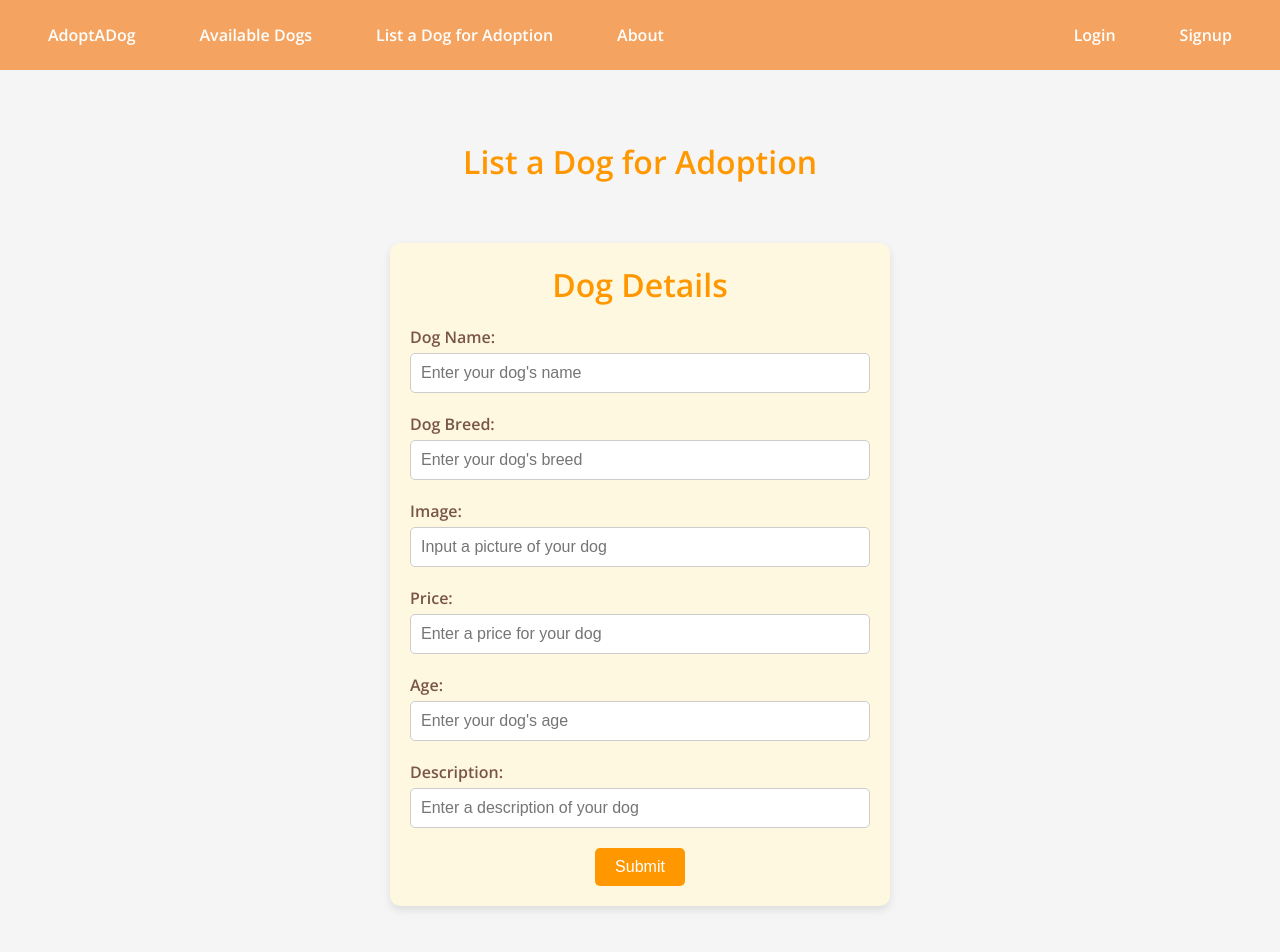
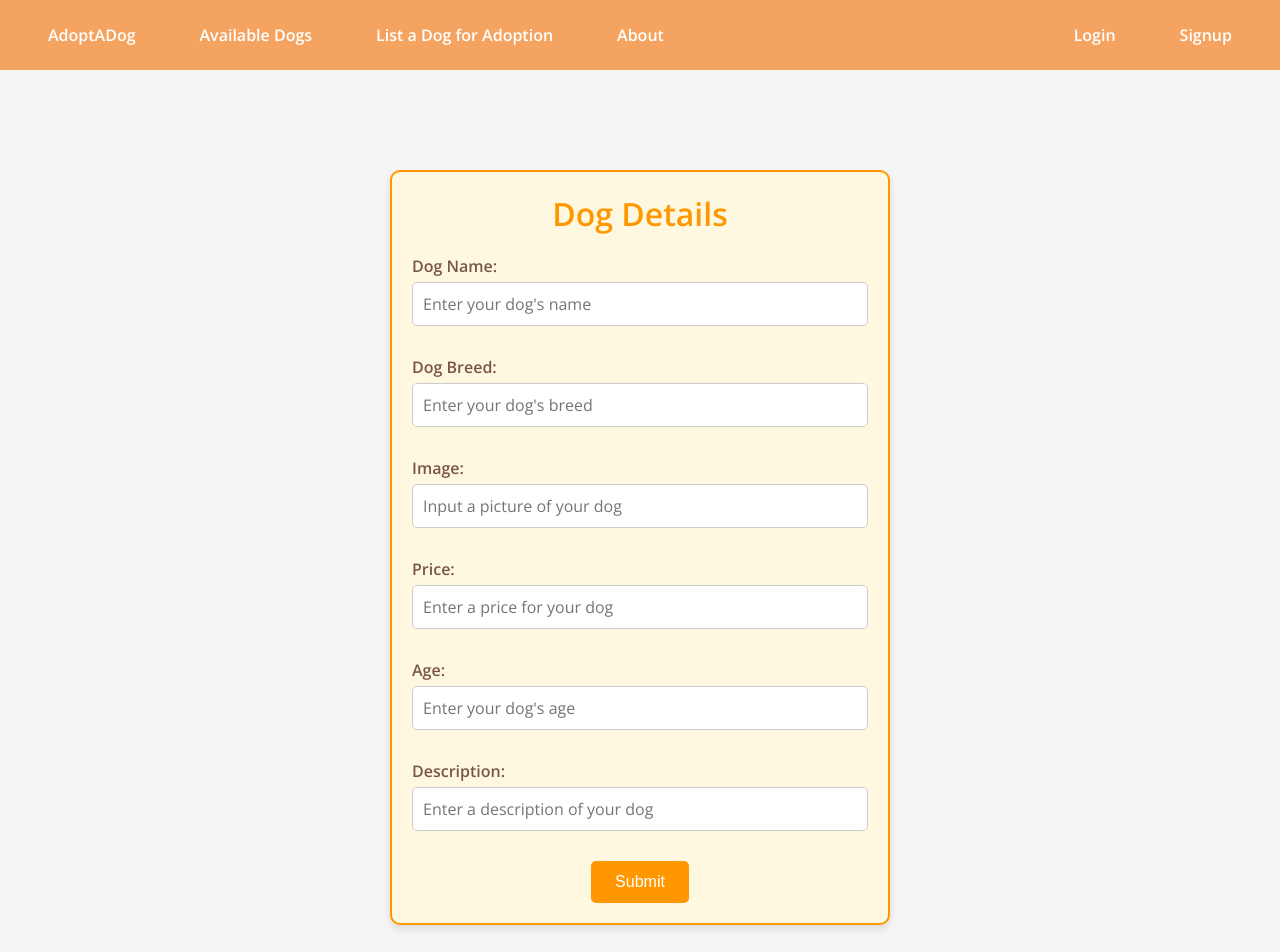
Before and after one commit to asuarez9382/AdoptADog, a React (Create React App) app in the folder client/: page /listdog in a window 1280 px wide. Shown: the top 952 px of the page. Built offline with nearby package versions, Linux system fonts and the light colour scheme; no server answers.

Commit message:
adds navigation after submitting a dog

```diff
--- a/client/src/components/DogForm.js
+++ b/client/src/components/DogForm.js
@@ -1,4 +1,5 @@
 import React, { useState, useContext } from "react";
+import { useNavigate } from "react-router-dom";
 import { DogContext } from "./AppContext";
 import { useFormik } from "formik";
 import { dogFormSchema } from "../formSchema";
@@ -8,6 +9,8 @@ import { dogFormSchema } from "../formSchema";
 function DogForm(){
 
     const { dogList, setDogList } = useContext(DogContext)
+
+    const navigate = useNavigate();
 
     const formik = useFormik({
         initialValues: {
@@ -42,8 +45,8 @@ function DogForm(){
             })
             .then(data => {
                 console.log('New dog data:', data);
-                return setDogList([...dogList, data])
-
+                setDogList([...dogList, data])
+                navigate('/')
             })
             .catch(error => {
                 console.error('Error adding new dog:', error);
--- a/client/src/index.css
+++ b/client/src/index.css
@@ -249,68 +249,81 @@ button:hover {
 .list-dog-container {
   max-width: 600px;
   margin: 50px auto;
-  padding: 20px;
   text-align: center;
-}
-
-.list-dog-container h1 {
-  color: #ff9800; /* Orange color for the title */
-  font-size: 2rem;
-  margin-bottom: 60px;
 }
 
 /* Styles for DogForm component */
 .dog-form {
   max-width: 500px;
-  margin: 0 auto;
+  margin: 100px auto;
   padding: 20px;
-  border-radius: 10px;
   background-color: #fff8e1; /* Light cream background */
+  border: 2px solid #ff9800; /* Orange border */
+  border-radius: 10px; /* Rounded corners */
   box-shadow: 0 4px 8px rgba(0, 0, 0, 0.1); /* Subtle shadow */
+  text-align: center; /* Center-align the text content */
 }
 
+/* Title for the dog form */
 .dog-form h1 {
   color: #ff9800; /* Orange color for the title */
   margin-bottom: 20px;
   font-size: 2rem;
+  font-weight: bold;
+  text-align: center;
 }
 
-.form-group {
+/* Form group styling */
+.dog-form .form-group {
   margin-bottom: 20px;
   text-align: left;
 }
 
-.form-group label {
+/* Label styling */
+.dog-form .form-group label {
   display: block;
   font-size: 1rem;
   color: #795548; /* Brown color for labels */
   margin-bottom: 5px;
+  font-weight: bold; /* Bold labels */
 }
 
-.form-group input {
-  width: 100%;
+/* Input styling */
+.dog-form .form-group input {
+  width: 100%; /* Full width */
   padding: 10px;
   font-size: 1rem;
   border: 1px solid #ccc;
-  border-radius: 5px;
+  border-radius: 5px; /* Rounded corners */
   box-sizing: border-box;
+  font-family: 'Open Sans', sans-serif; /* Font family */
+  margin-bottom: 10px; /* Space below inputs */
 }
 
-button[type="submit"] {
-  background-color: #ff9800; /* Orange background */
-  color: #fff; /* White text */
-  padding: 10px 20px;
-  border: none;
-  border-radius: 5px;
-  font-size: 1rem;
-  cursor: pointer;
-  transition: background-color 0.3s ease, transform 0.3s ease;
+/* Button styling */
+.dog-form button[type="submit"] {
+  background-color:#ff9800; /* Orange */
+  color: #FFFFFF; /* White text */
+  border: none; /* No border */
+  padding: 0.75rem 1.5rem; /* Padding inside button */
+  font-size: 1rem; /* Font size */
+  cursor: pointer; /* Pointer cursor on hover */
+  border-radius: 5px; /* Rounded corners */
+  transition: background-color 0.3s ease, transform 0.3s ease; /* Smooth transition */
 }
 
-button[type="submit"]:hover {
+.dog-form button[type="submit"]:hover {
   background-color: #e68900; /* Darker orange on hover */
-  transform: translateY(-2px);
+  transform: translateY(-2px); /* Slight lift on hover */
 }
+
+/* Error message styling */
+.dog-form .form-error {
+  color: #4caf50; /* Green color for error messages */
+  font-weight: bold; /* Bold text for error messages */
+  margin-top: 5px;
+}
+
 
 /* Styles for SignupForm component */
 .signup-form {
--- a/client/src/pages/Appointment.js
+++ b/client/src/pages/Appointment.js
@@ -12,8 +12,6 @@ function Appointment(){
 
     const { showConfirmation } = useContext(DogContext);
 
-    //style dog form to match this form
-    //check if adding a new dog navigates user to home page
     // style filtered dogs page to look like available dogs page
     // make about page
     // make error page
--- a/client/src/pages/ListDog.js
+++ b/client/src/pages/ListDog.js
@@ -6,7 +6,6 @@ function ListDog() {
     return (
 
             <div className="list-dog-container">
-                <h1>List a Dog for Adoption</h1>
                 <DogForm />
             </div>
 
```
